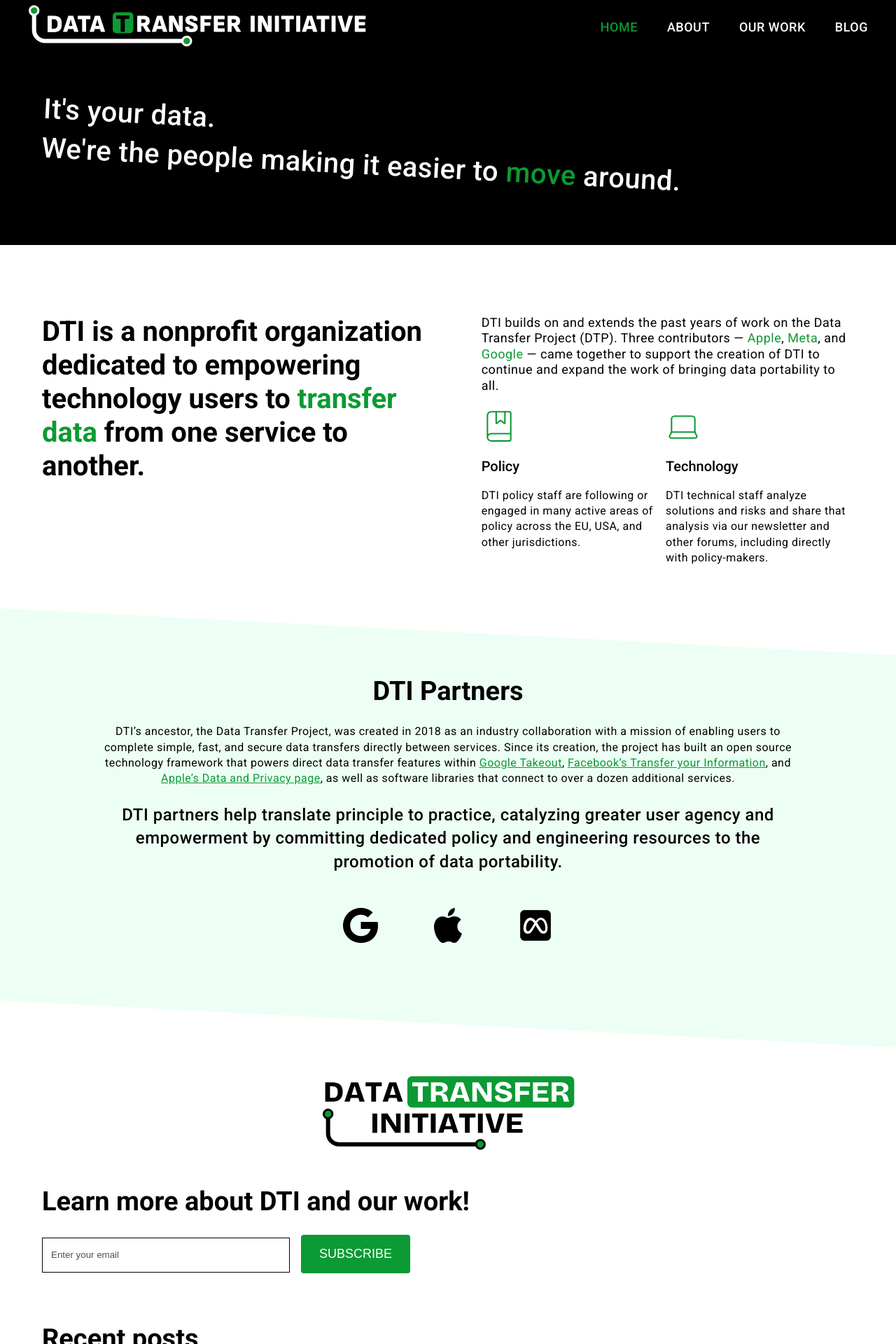
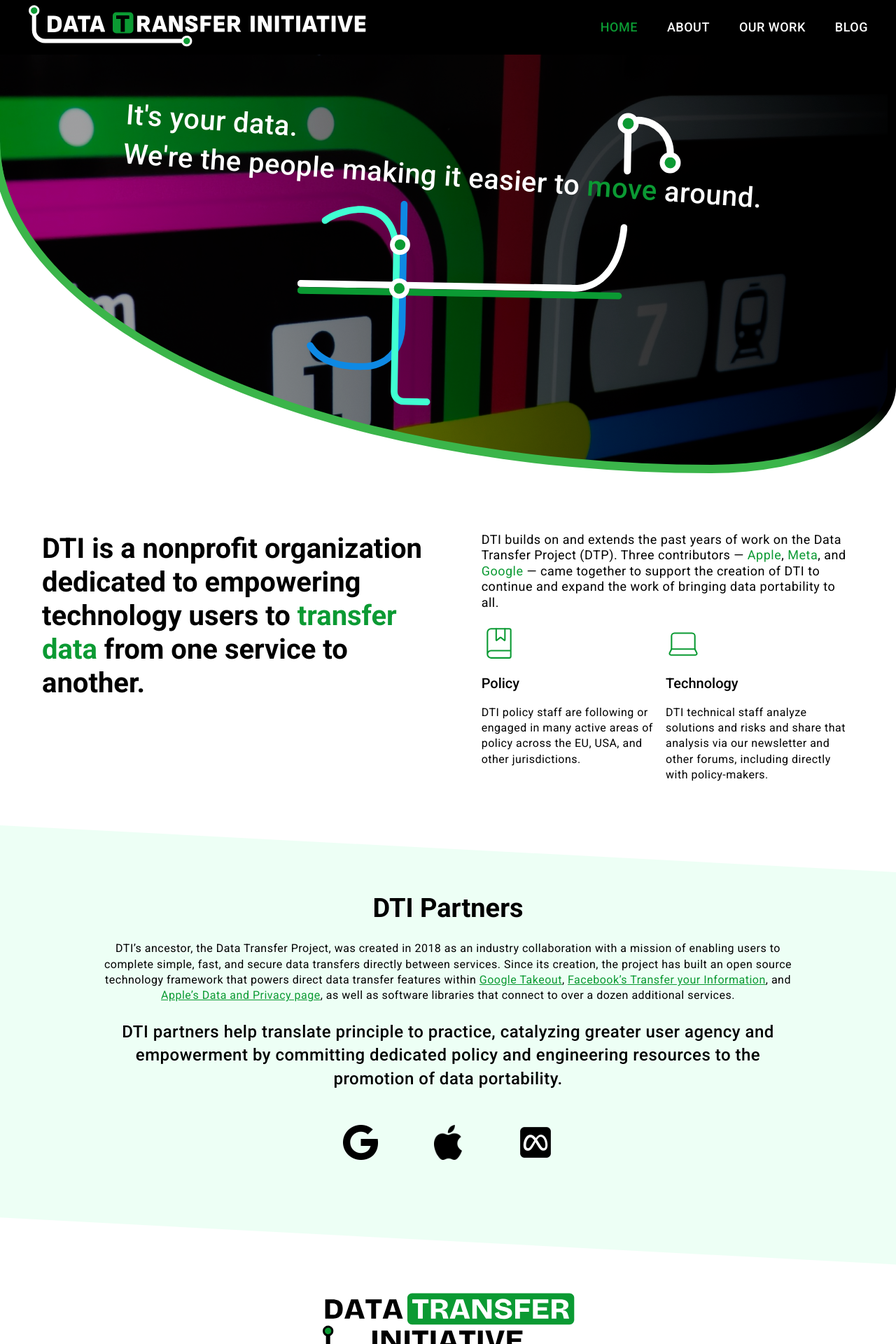
Before and after one commit to dtinit/dtinit.github.io, a Jekyll site: the page built from index.md, in a window 1280 px wide. Shown: the top 1920 px of the page at 70% size. Built offline with Jekyll 4.4.1, drawn with Linux system fonts in a browser that asks for light colours; our own code applies the rules of GitHub Pages for plain Markdown files.

Commit message:
Make home hero fancy

```diff
--- a/_includes/hero-home.html
+++ b/_includes/hero-home.html
@@ -1,7 +1,9 @@
 <div class="hero-home">
   <p class="hero-header">
+    <img src="/images/git-branch.svg" alt="" />
     It's your data.
     <br/>
     We're the people making it easier to <span class="emphasis">move</span> around.
+    <img src="/images/home-hero-art1.svg" alt="" />
   </p>
 </div>
--- a/assets/css/style.scss
+++ b/assets/css/style.scss
@@ -242,17 +242,39 @@
 }
 
 .hero-home {
-  background-color: var(--black);
-  margin-block-end: 40px;
-  padding-block: 80px;
+  background-clip: padding-box;
+  background-image: url('/images/unsplash_GsZLXA4JPcM.png');
+  background-position: bottom;
+  border-bottom-left-radius: 76%;
+  border-bottom: solid 12px transparent;
+  height: 416px;
+  margin-block-end: 24px;
+  padding-block: 64px;
+  position: relative;
+
+  &:before {
+    content: '';
+    position: absolute;
+    top: 0; right: 0; bottom: 0; left: 0;
+    z-index: -1;
+    margin-left: -12px;
+    margin-bottom: -12px;
+    margin-right: -12px;
+    border-radius: inherit;
+    background: linear-gradient(210deg, var(--black) 44%, var(--contrast-green) 58%);
+  }
+
   > .hero-header {
     color: var(--white);
     font-size: 2rem;
     line-height: 2.5rem;
     font-weight: 500;
     margin-block-start: 0;
-    padding-inline-start: 60px;
-    transform: rotate(3deg);
+    padding-inline: 75px;
+    transform: rotate(4deg);
+    > img {
+      display: none;
+    }
   }
 }
 
@@ -698,10 +720,40 @@
   }
 
   .hero-home {
-    margin-block-end: 100px;
+    background-position: left bottom;
+    background-repeat: no-repeat;
+    border-bottom-left-radius: 139%;
+    border-bottom-right-radius: 36%;
+    border-right: solid 12px transparent;
+    height: 598px;
+    margin-block-end: 84px;
+    padding-block: 90px;
+
+    &:before {
+      background: linear-gradient(204deg, var(--black) 44%, var(--contrast-green) 54%);
+    }
+
     > .hero-header {
       font-size: 2.5rem;
       line-height: 3.5rem;
+      margin-inline: auto;
+      position: relative;
+      width: max-content;
+      > img {
+        display: initial;
+        position: absolute;
+        &:first-of-type {
+          right: 178px;
+          top: -54px;
+          transform: rotate(-3deg);
+        }
+        &:last-of-type {
+          max-width: 470px;
+          right: 258px;
+          top: 118px;
+          transform: rotate(-3deg);
+        }
+      }
     }
   }
 
```
Also changed, not shown: images/git-branch.svg (added), images/home-hero-art1.svg (added), images/unsplash_GsZLXA4JPcM.png (added).
